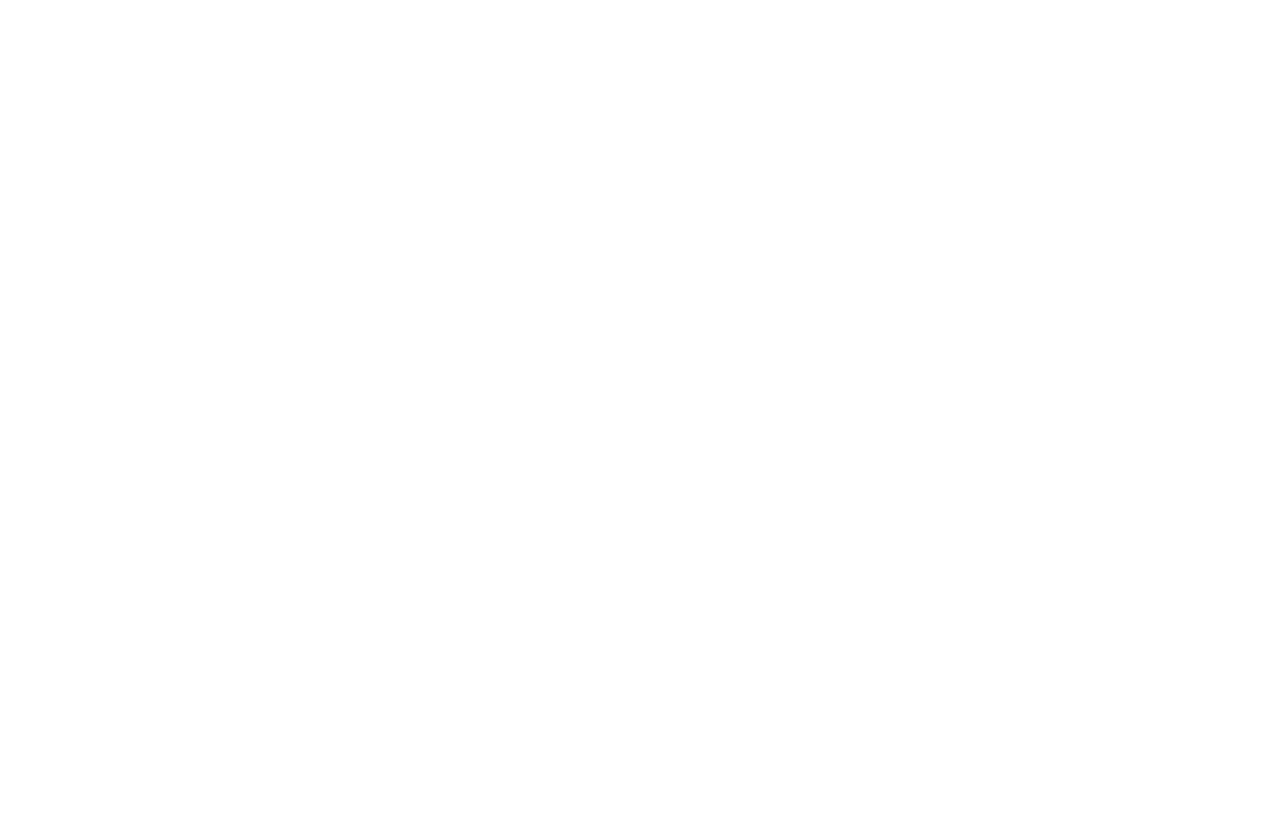
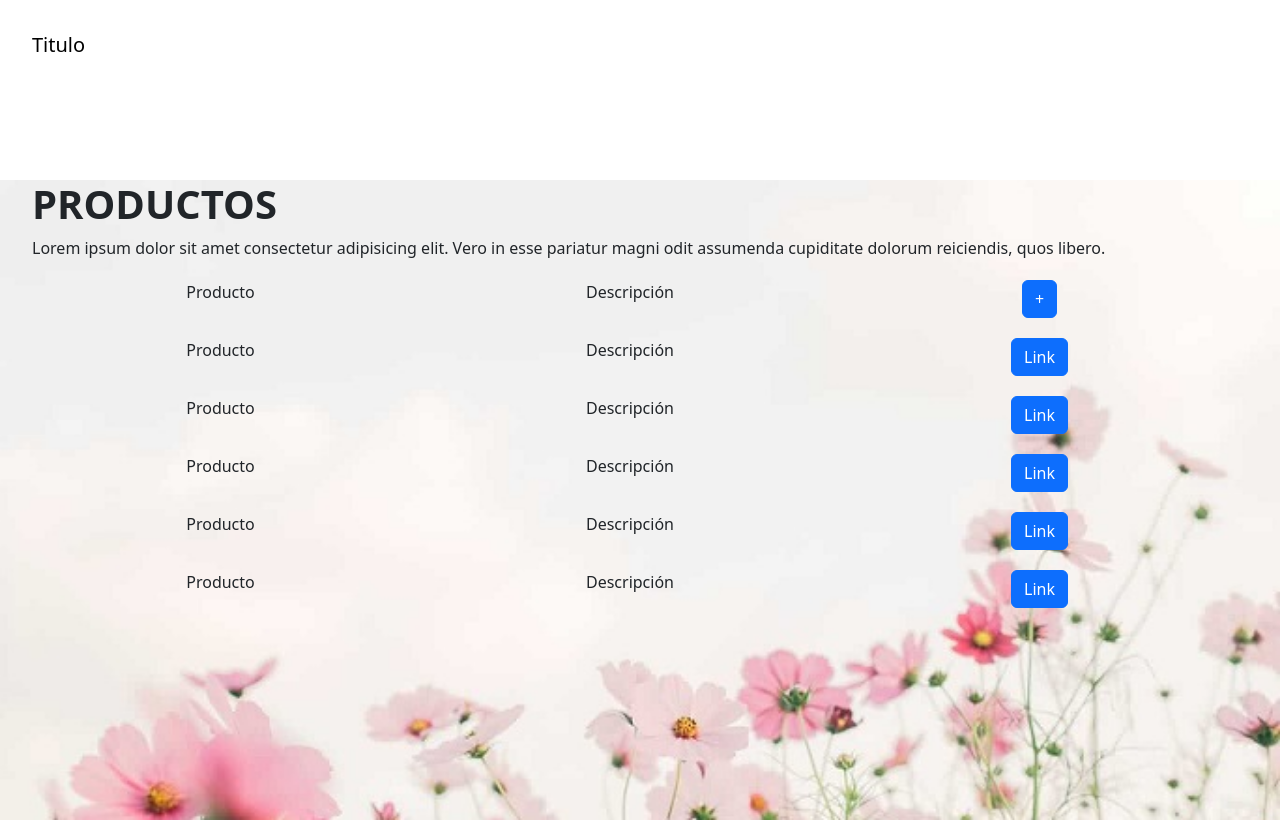
Before and after one commit to caroparodi77/PROYECTO-TRAMO-2-LANDING-PAGE, a plain HTML site: page index.html in a window 1280 px wide. Drawn offline with nearby package versions, Linux system fonts and the light colour scheme.

Commit message:
realice el header, main y footer en html principal, enlacé  js, bootstrap, css y html de producto, agregué imagenes

```diff
--- a/css/styles.css
+++ b/css/styles.css
@@ -0,0 +1,25 @@
+
+header {
+    background-color: white;
+    height: 20vh;
+
+}
+
+main {
+    background-image: url(./imagenes/flores\ 3.jpg);
+    background-size:cover;
+    height: 80vh;
+}
+
+.row {
+    margin-top: 20px;
+}
+
+.container {
+    margin: 20px;
+}
+
+/* .btn {
+    border-radius: 50%;
+
+} */
--- a/index.html
+++ b/index.html
@@ -4,8 +4,116 @@
     <meta charset="UTF-8">
     <meta name="viewport" content="width=device-width, initial-scale=1.0">
     <title>Landing Page</title>
+    <link rel="stylesheet" href="https://cdn.jsdelivr.net/npm/bootstrap@5.3.2/dist/css/bootstrap.min.css" rel="stylesheet" integrity="sha384-T3c6CoIi6uLrA9TneNEoa7RxnatzjcDSCmG1MXxSR1GAsXEV/Dwwykc2MPK8M2HN" crossorigin="anonymous">
+    <link rel="stylesheet" href="css/styles.css">
 </head>
 <body>
+    <header>
+        <nav class="navbar navbar-light">
+            <div class="container">
+                <h1 class="navbar-brand">Titulo</h1>
+            </div>
 
+        </nav>
+        <div>
+
+        </div>
+    </header>
+
+    <main>
+    <div class="container">
+
+        <h1 class="fw-bold">PRODUCTOS</h1>
+
+        <p>Lorem ipsum dolor sit amet consectetur adipisicing elit. Vero in esse pariatur magni odit assumenda cupiditate dolorum reiciendis, quos libero.</p>
+
+   <div class="container">
+
+        <div class="container text-center">
+            <div class="row">
+            <div class="col-sm-3">
+                Producto
+            </div>
+            <div class="col-sm-6">
+                Descripción
+            </div>
+            <div class="col">
+                <a class="btn btn-primary" href="./producto 1.html" role="button">+</a>
+            </div>
+            </div>
+        </div>
+        <div class="container text-center">
+            <div class="row">
+            <div class="col-sm-3">
+                Producto
+            </div>
+            <div class="col-sm-6">
+                Descripción
+            </div>
+            <div class="col">
+                <a class="btn btn-primary" href="#" role="button">Link</a>
+            </div>
+            </div>
+        </div>
+        <div class="container text-center">
+            <div class="row">
+            <div class="col-sm-3">
+                Producto
+            </div>
+            <div class="col-sm-6">
+                Descripción
+            </div>
+            <div class="col">
+                <a class="btn btn-primary" href="#" role="button">Link</a>
+            </div>
+            </div>
+        </div>
+        <div class="container text-center">
+            <div class="row">
+            <div class="col-sm-3">
+                Producto
+            </div>
+            <div class="col-sm-6">
+                Descripción
+            </div>
+            <div class="col">
+                <a class="btn btn-primary" href="#" role="button">Link</a>
+            </div>
+            </div>
+        </div>
+        <div class="container text-center">
+            <div class="row">
+            <div class="col-sm-3">
+                Producto
+            </div>
+            <div class="col-sm-6">
+                Descripción
+            </div>
+            <div class="col">
+                <a class="btn btn-primary" href="#" role="button">Link</a>
+            </div>
+            </div>
+        </div>
+        <div class="container text-center">
+            <div class="row">
+            <div class="col-sm-3">
+                Producto
+            </div>
+            <div class="col-sm-6">
+                Descripción
+            </div>
+            <div class="col">
+                <a class="btn btn-primary" href="#" role="button">Link</a>
+            </div>
+            </div>
+        </div>
+        </div>
+</div>
+</main>
+<footer>
+
+</footer>
+    <script src=""https://cdn.jsdelivr.net/npm/bootstrap@5.3.2/dist/js/bootstrap.bundle.min.js" integrity="sha384-C6RzsynM9kWDrMNeT87bh95OGNyZPhcTNXj1NW7RuBCsyN/o0jlpcV8Qyq46cDfL" crossorigin="anonymous"></script>
+    <script src="js/script.js"></script>
 </body>
 </html>
```
Also changed, not shown: producto 1.html (added, +53 -0 lines), css/imagenes/46ceacca-bdb2-4b33-8a74-c0f2caa55838.jpg (added), css/imagenes/flores 2.jpg (added), css/imagenes/flores 3.jpg (added), css/imagenes/flores 4.jpg (added), css/imagenes/flores 5.jpg (added), css/imagenes/vestido rojo (1).webp (added), css/imagenes/vestido rojo.webp (added).
